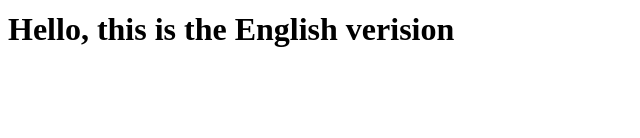
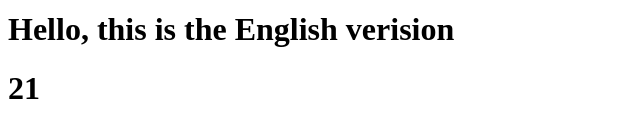
Before and after one commit to stefaniazocco/react-exercises, a React (Create React App) app: page / in a window 1280 px wide. Shown: the part 322-460 px from the top of the page, without its empty margins (0-640 px from the left). Built offline with nearby package versions, Linux system fonts and the light colour scheme.

Commit message:
add function

```diff
--- a/src/App.js
+++ b/src/App.js
@@ -4,6 +4,7 @@ import { Container } from "./Container"
 import { TodoList } from "./TodoList"
 import { LanguageComponent} from "./LanguageContext"
 import { InteractiveWelcome } from "./InteractiveWelcome"
+import { Sum } from "./Sum"
 
 
 
@@ -28,6 +29,8 @@ export class App extends React.Component{
                     </Container>
                     <LanguageComponent />
 
+                    <Sum numbers= {[1, 2, 3, 4, 5, 6]} />
+
                 </div>
     }
 }
--- /dev/null
+++ b/src/Sum.js
@@ -0,0 +1,9 @@
+export function Sum(props) {
+    const numbers = props.numbers
+    console.log(numbers)
+    let result = numbers.reduce((sum, current) => sum + current, 0)
+
+    return (
+        <h1>{result}</h1>
+    )
+}
```
